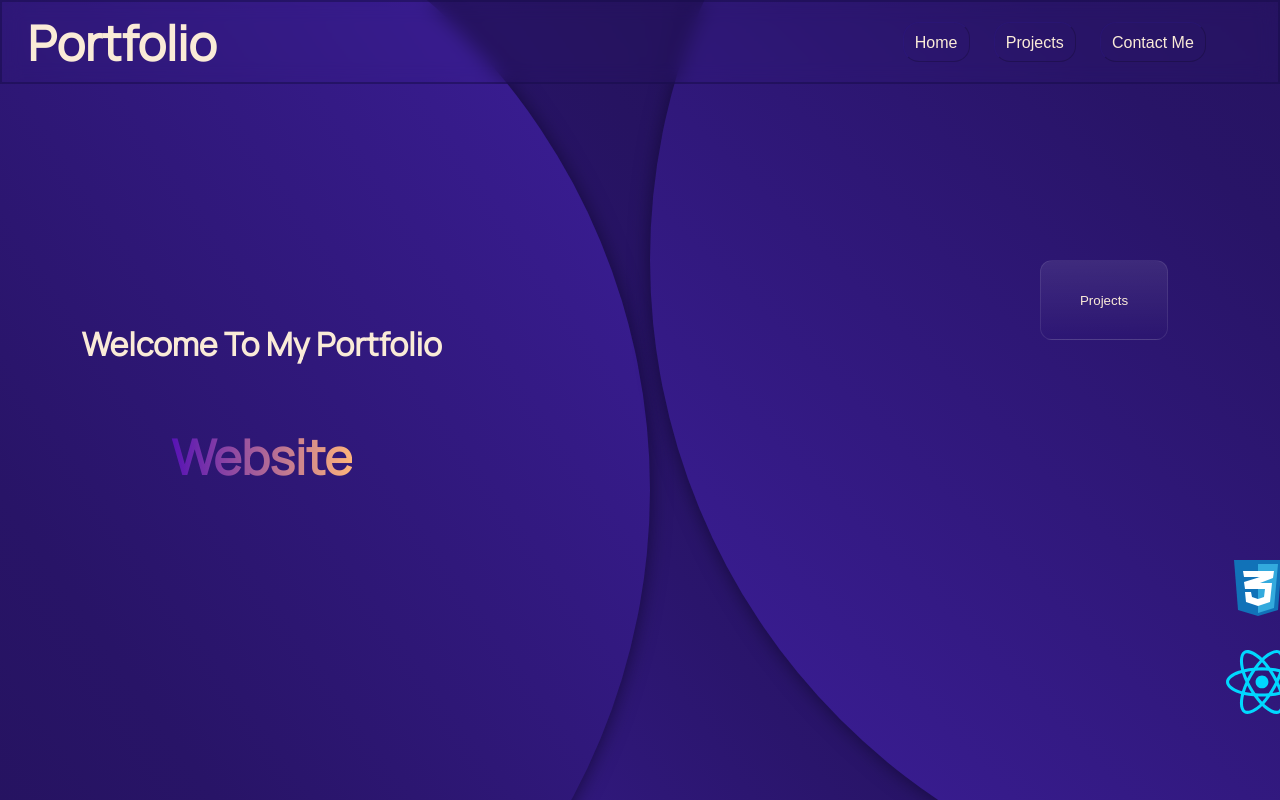
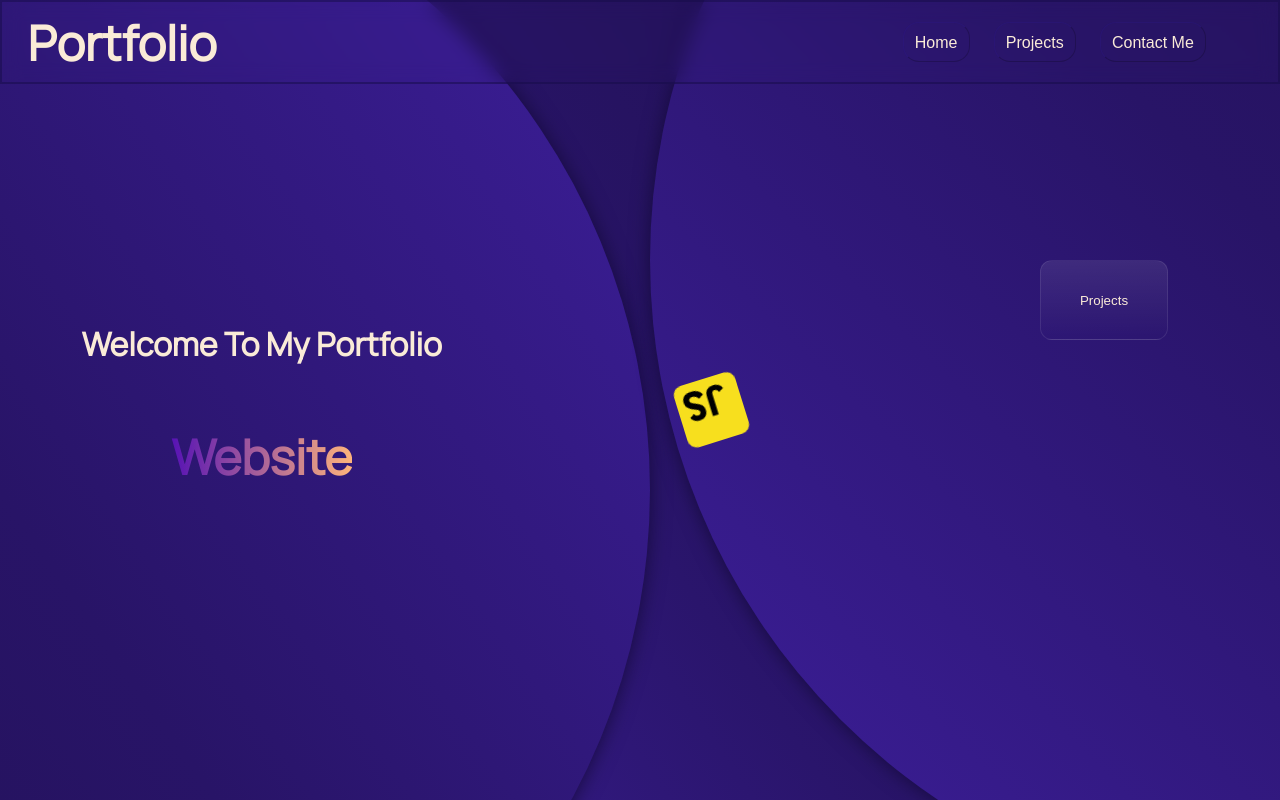
Before and after one commit to TimesPain/Portfolio, a React (Vite) app in the folder 2/: page / in a window 1280 px wide. Built offline with nearby package versions, Linux system fonts and the light colour scheme.

Commit message:
rotating logos done very goood

```diff
--- a/2/src/App.css
+++ b/2/src/App.css
@@ -1,7 +1,7 @@
 .main-container {
   position: relative;
   overflow-y: scroll;
-  overflow-x: hidden;
+
   width: 100%;
   height: 100vh;
 
@@ -244,27 +244,48 @@ header h2.active {
   }
 }
 
-.circle2 .logo{
+.logo{
   position:absolute;
-  top: 80%;
-  left: 36rem;
+
   height: 4rem;
 
 
 }
 
-.circle2 .logo1{
-  transform: translateX(6rem);
+.logo1{
+  top:40rem;
+  transform-origin:650px 0px ;
+  animation: spin 10s cubic-bezier(0,0,0,0) infinite;
 
 }
-.circle2 .logo2{
-  transform: translateY(-6rem) ;
+.logo2{
+  top: 76.5rem;
+  left: 40rem;
+  transform-origin:10px -36.5rem ;
+    animation: spin 10s cubic-bezier(0,0,0,0) infinite;
+
+
 
 }
-.circle2 .logo3{
-  transform: translateY(-6rem) translateX(6rem);
+.logo3{
+  top: 40rem;
+  right: 10px;
+  transform-origin:-36rem 5px ;
+  animation: spin 10s cubic-bezier(0,0,0,0) infinite;
+}
+.logo4{
+  top: 5px;
+  left: 40rem;
+  transform-origin:10px 40rem ;
+  animation: spin 10s cubic-bezier(0,0,0,0) infinite;
 }
 
+
+@keyframes spin{
+  to{
+    transform: rotate(-360deg);
+  }
+}
 .circle2 div {
   position: absolute;
   top: 50%;
--- /dev/null
+++ b/2/src/assets/1.css
@@ -0,0 +1,40 @@
+body{
+    padding: 0px;
+    margin: 0px;
+
+}
+.circle{
+    position: relative;
+    height: 800px;
+    width: 800px;
+    border-radius: 50%;
+    background-color: blueviolet;
+}
+.logo{
+    position: absolute;
+
+    height: 50px;
+}
+.logo1{
+top: 0px;
+left: 370px;
+transform-origin:30px 400px ;
+animation: spin 10s cubic-bezier(0,0,0,0) infinite;
+}
+.logo2{
+    top: 370px;
+    left: 0px;
+    transform-origin:400px 30px ;
+    animation: spin 10s cubic-bezier(0,0,0,0) infinite;
+}
+.logo3{
+    top: 745px;
+    left: 370px;
+    transform-origin:30px -345px ;
+    animation: spin 10s cubic-bezier(0,0,0,0) infinite;
+}
+@keyframes spin{
+    to{
+        transform: rotate(360deg);
+    }
+}
```
